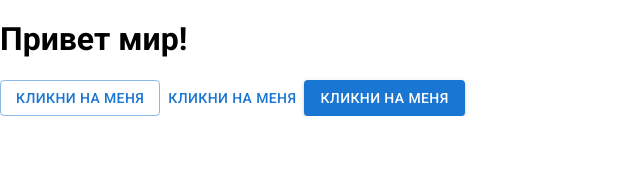
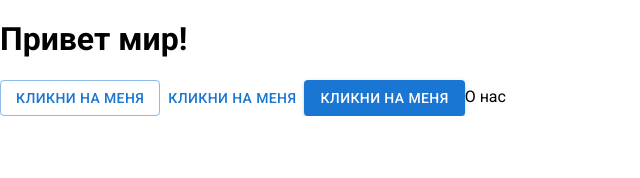
Before and after one commit to pustart/exchanger-front-dsr, a Next.js app: page / in a window 1280 px wide. Shown: the top 178 px of the page, without its empty margins (0-640 px from the left). Built offline with nearby package versions, Linux system fonts and the light colour scheme.

Commit message:
feat: add link component

```diff
--- a/pages/index.jsx
+++ b/pages/index.jsx
@@ -1,6 +1,6 @@
 import React from 'react';
 import Button from "../src/components/elements/Button/Button"
-
+import Link from '../src/components/elements/Link/Link';
 export default function Home() {
   return (
     <>
@@ -16,6 +16,7 @@ export default function Home() {
       <Button>
         Кликни на меня
       </Button>
+      <Link>О нас</Link>
     </>
   );
 }
--- /dev/null
+++ b/src/components/elements/Link/Link.jsx
@@ -0,0 +1,17 @@
+import React from 'react';
+import styles from './Link.module.css';
+import cn from "classnames";
+
+function Link({ className, children, ...props }) {
+  return (
+    <a
+      tabindex="0"
+      className={cn(styles.link, className)}
+      {...props}
+    >
+      {children}
+    </a>
+  );
+}
+
+export default Link;
--- /dev/null
+++ b/src/components/elements/Link/Link.module.css
@@ -0,0 +1,36 @@
+.link {
+  position: relative;
+
+  display: inline-block;
+
+  cursor: pointer;
+  text-decoration: none;
+
+  color: inherit;
+}
+
+.link::after {
+  position: absolute;
+  bottom: 0;
+  left: 0;
+
+  width: 100%;
+  height: 0.07em;
+
+  content: '';
+  transition: transform 0.25s ease-out;
+  transform: scaleX(0);
+  transform-origin: bottom right;
+
+  border-radius: 5px;
+  background: currentcolor;
+}
+
+.link:hover::after {
+  transform: scaleX(1);
+  transform-origin: bottom left;
+}
+
+.link:active {
+  transform: scale(0.97);
+}
```
